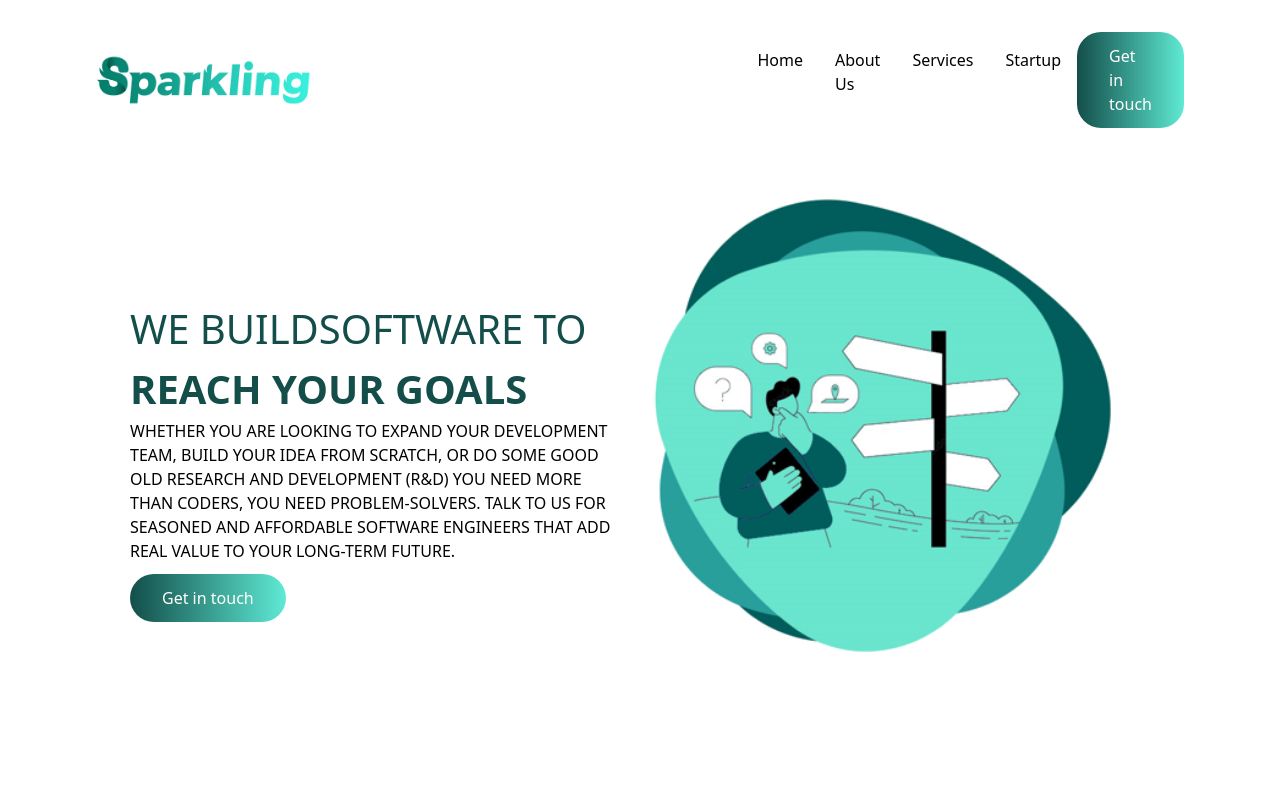
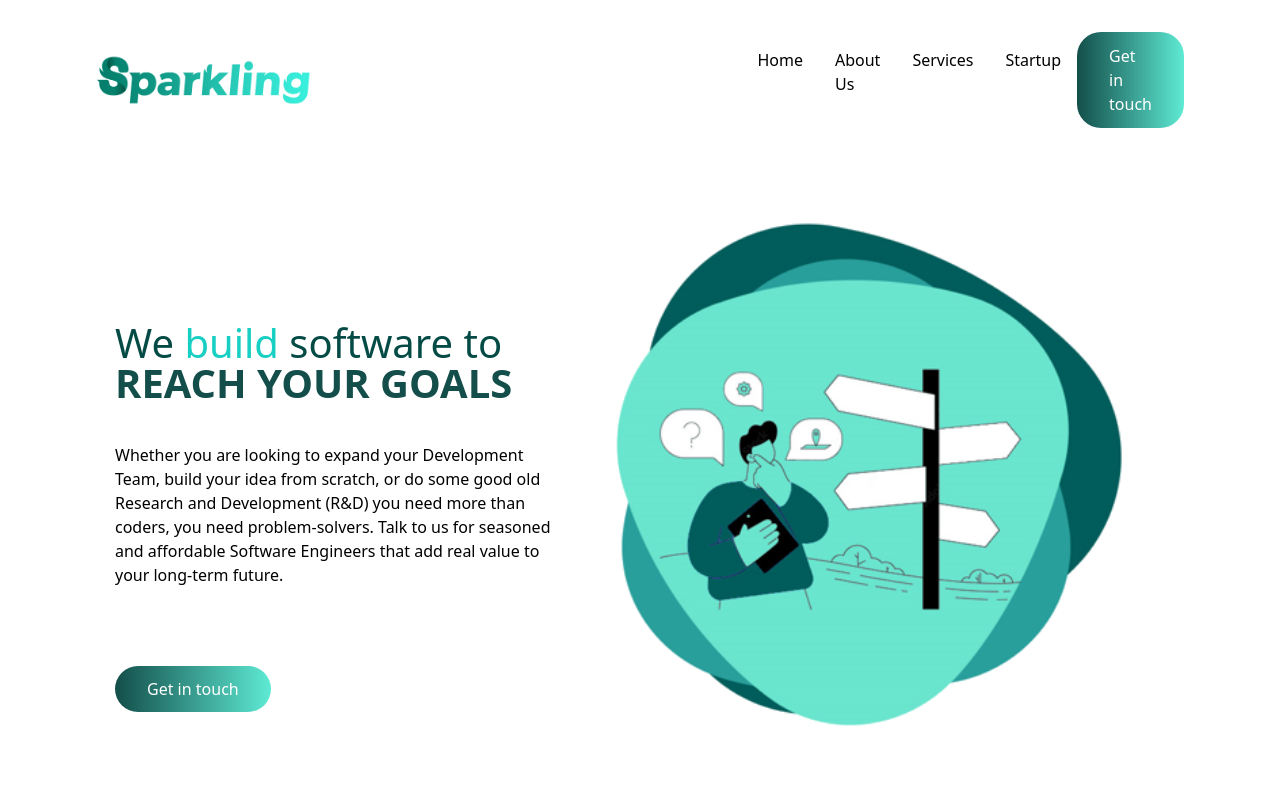
Before and after one commit to Sparkling-hub/sparkling-hub.github.io, a Next.js app: page / in a window 1280 px wide. Shown: the top 798 px of the page. Built offline with nearby package versions, Linux system fonts and the light colour scheme.

Commit message:
Recoding style section

```diff
--- a/components/button/Button.tsx
+++ b/components/button/Button.tsx
@@ -1,8 +1,9 @@
+import Link from 'next/link';
 import React from 'react';
 
 const Button: React.FC = () => {
 	return (
-		<button className='no-underline text-white py-3 px-8 bg-gradient-to-r from-teal-900 to-teal-300 rounded-3xl'>Get in touch</button>
+		<Link href ='' className='no-underline text-white py-3 px-8 bg-gradient-to-r from-teal-900 to-teal-300 rounded-3xl'>Get in touch</Link>
 	);
 };
 
--- a/components/sections/sections.tsx
+++ b/components/sections/sections.tsx
@@ -6,11 +6,12 @@ import Button from '../button';
 const Section: React.FC<SectionType> = ({ header , content, image }) => {
   console.log(header)
   return (
-    <div className='flex items-center justify-center'>
-      <div className='content-section flex   items-start justify-center flex-col justify-center '>
+
+    <div className='flex items-center justify-center relative'>
+      <div className='content-section flex   items-start justify-center flex-col justify-center'>
 
           <div className='flex items-center whitespace-normal'>
-          <div className='uppercase flex justify-center flex-col'>{header}
+          <div className='flex justify-center flex-col'>{header}
           {content}
           </div>
 
@@ -18,10 +19,15 @@ const Section: React.FC<SectionType> = ({ header , content, image }) => {
 
         </div>
         <div className='absolute bottom-20 left-0'>
-        <Button/>
-        </div>
+     <Button/>
+     </div>
       </div>
+
     </div>
+
+
+
+
   );
 };
 
--- a/data/data-sections/section.tsx
+++ b/data/data-sections/section.tsx
@@ -1,6 +1,6 @@
 
 const header =
-  <h1>We <span>build</span>software to <br/> <strong> reach your goals</strong></h1>
+  <h1>We <span>build </span>software to <br/> <strong> reach your goals</strong></h1>
 
 
 const content = <p>Whether you are looking to expand your Development Team, build your idea from scratch,
--- a/styles/general.scss
+++ b/styles/general.scss
@@ -1,9 +1,8 @@
-
 $primary-color: #3498db;
 
 $footerBgColor: #008080;
 $footerTextColor: #ffffff;
-$widhConainers: 1020px;
+$widhConainers: 1050px;
 
 nav {
     position: relative;
@@ -20,6 +19,7 @@ nav {
 
         img {
             width: 33.33%;
+
             &::before {
                 content: '';
                 position: absolute;
@@ -144,17 +144,51 @@ nav {
 }
 
 .content-section {
-
+    margin: 20px;
     display: flex;
-  justify-content:center;
-  width:$widhConainers;
+    justify-content: center;
+    width: $widhConainers;
     flex-direction: column;
     position: relative;
+    height: auto;
+
+    font-weight: 100;
 
     & h1 {
+        margin-bottom: 40px;
+        line-height: 1;
+        color: #044b46;
+        font-size: 40px;
+
+        & strong {
+            text-transform: uppercase;
             color: #134e4a;
             font-size: 40px;
+            font-weight: bold;
+        }
+
+        & span {
+
+            color: #17cfc2;
+            font-size: 40px;
+
         }
 
 
     }
+
+    & p {
+        padding-bottom: 50px;
+    }
+
+
+
+}
+@media (max-width: 900px) {
+    .content-section{
+    width: 100%;
+    /* Добавлено для уверенности, что ширина будет 100% на экранах < 900px */
+    min-width: auto;
+    /* Сброс минимальной ширины */
+    flex-direction: column !important;
+}}
```
Lines whose indentation alone changed are shown as unchanged.
